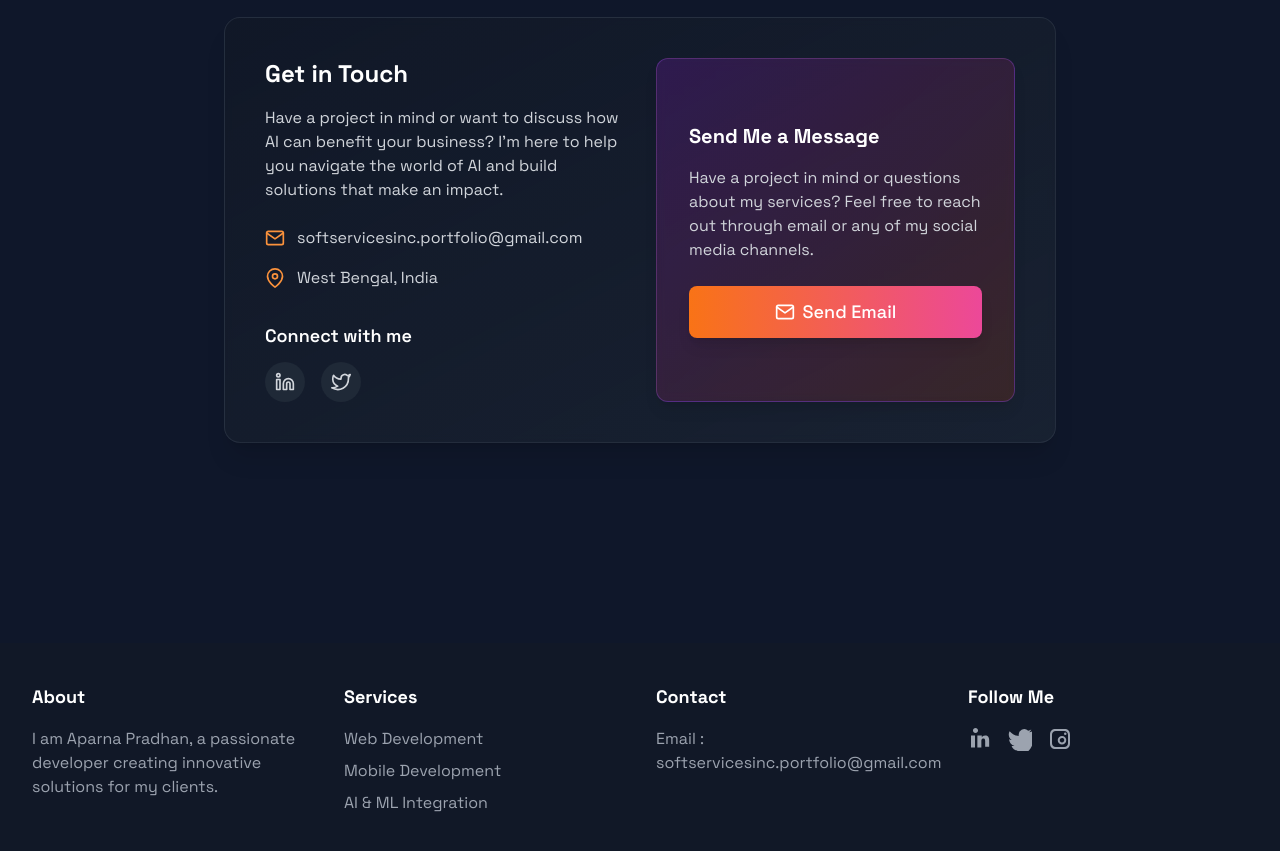
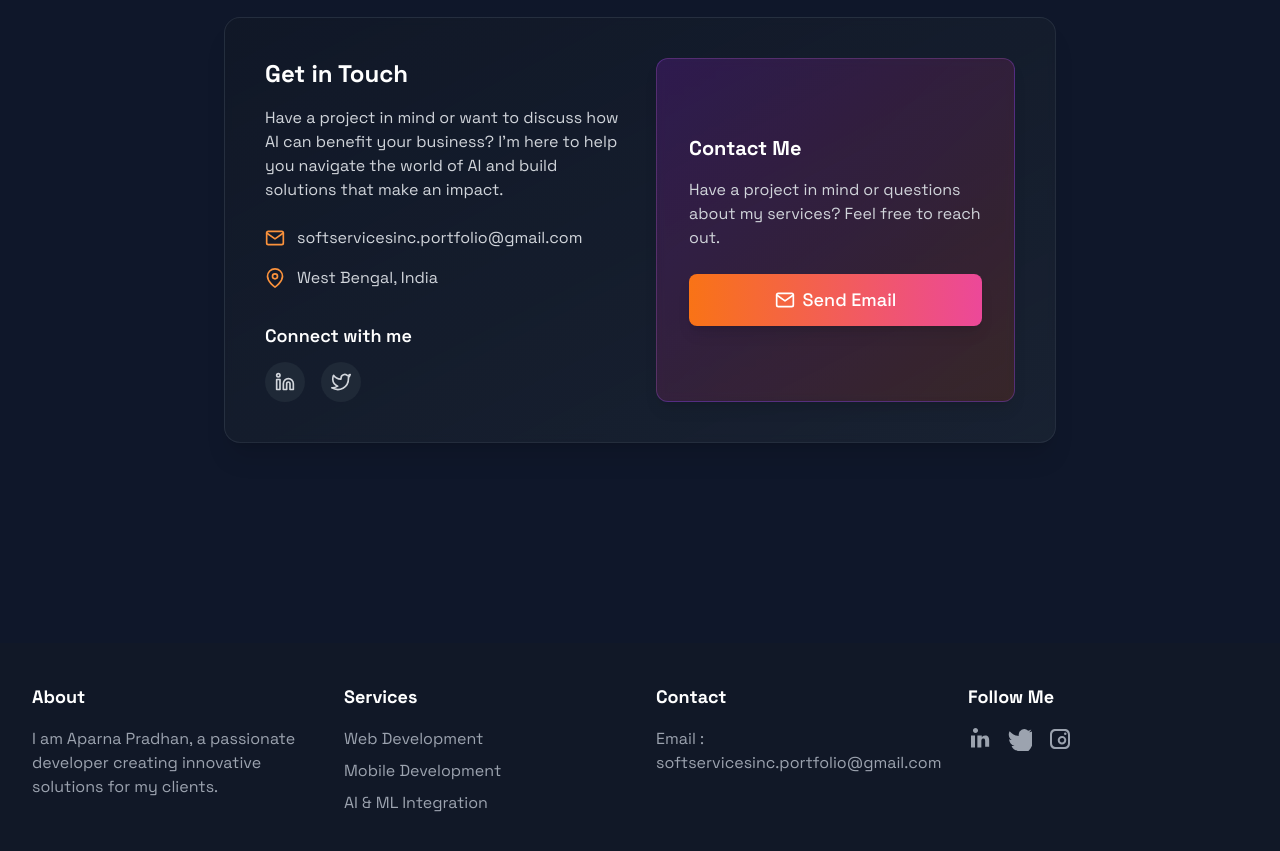
Before and after one commit to Aparnap2/portfolio, a Next.js app: page / in a window 1280 px wide. Shown: the part 8660-9511 px from the top of the page. Built offline with nearby package versions, Linux system fonts and the light colour scheme; a web font is replaced by a local one.

Commit message:
Update ContactSection.jsx

```diff
--- a/src/app/component/ContactSection.jsx
+++ b/src/app/component/ContactSection.jsx
@@ -69,12 +69,12 @@ const ContactSection = () => {
             </div>
 
             <div className="bg-gradient-to-br from-purple-900/40 to-orange-900/30 p-6 sm:p-8 rounded-xl border border-purple-500/30 h-full flex flex-col justify-center backdrop-blur-sm shadow-lg">
-              <h4 className={`text-xl font-bold text-white mb-4 ${spaceGrotesk.className}`}>Send Me a Message</h4>
+              <h4 className={`text-xl font-bold text-white mb-4 ${spaceGrotesk.className}`}>Contact Me</h4>
               <p className="text-gray-300 mb-6">
-                Have a project in mind or questions about my services? Feel free to reach out through email or any of my social media channels.
+                Have a project in mind or questions about my services? Feel free to reach out.
               </p>
               <a
-                href="mailto:softservicesinc.portfolio@gmail.com"
+                href="https://sqm9e.share.hsforms.com/2xZuevChrQPSh5uqvWw5fhg"
                 className="inline-flex items-center justify-center w-full px-6 py-3 text-lg font-medium text-white bg-gradient-to-r from-orange-500 to-pink-500 rounded-lg hover:from-orange-600 hover:to-pink-600 transition-all shadow-lg hover:shadow-orange-500/30"
               >
                 <FiMail className="w-5 h-5 mr-2" />
```
